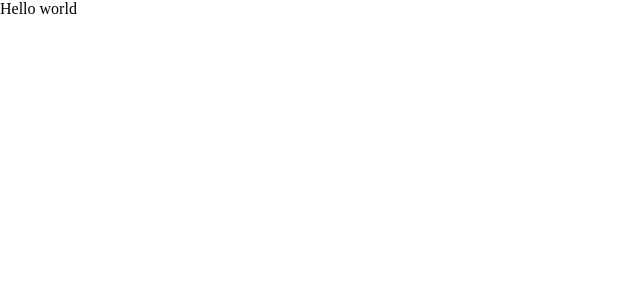
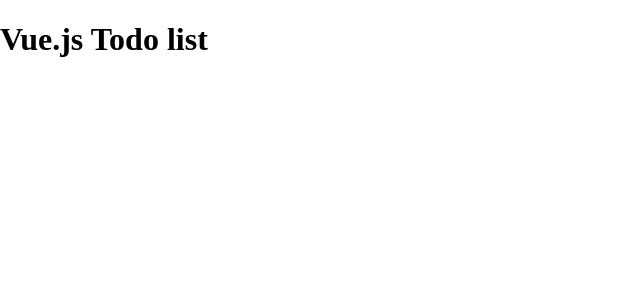
Before and after one commit to mateuszsplawski/vue-todolist, a Vue app: page / in a window 1280 px wide. Shown: the top 300 px of the page, without its empty margins (0-640 px from the left). Built offline with nearby package versions, Linux system fonts and the light colour scheme.

Commit message:
feat: add header

```diff
--- a/src/App.vue
+++ b/src/App.vue
@@ -1 +1,17 @@
-<template>Hello world</template>
+<script lang="ts">
+export default {
+  data() {
+    return { content: { header: "Vue.js Todo list" } };
+  },
+};
+</script>
+
+<template>
+  <main>
+    <section>
+      <header>
+        <h1>{{ content.header }}</h1>
+      </header>
+    </section>
+  </main>
+</template>
```
